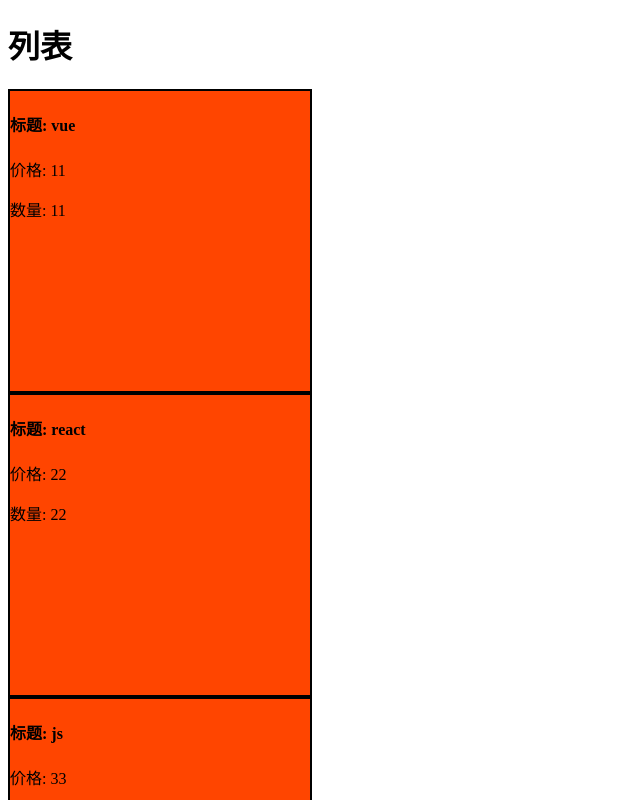
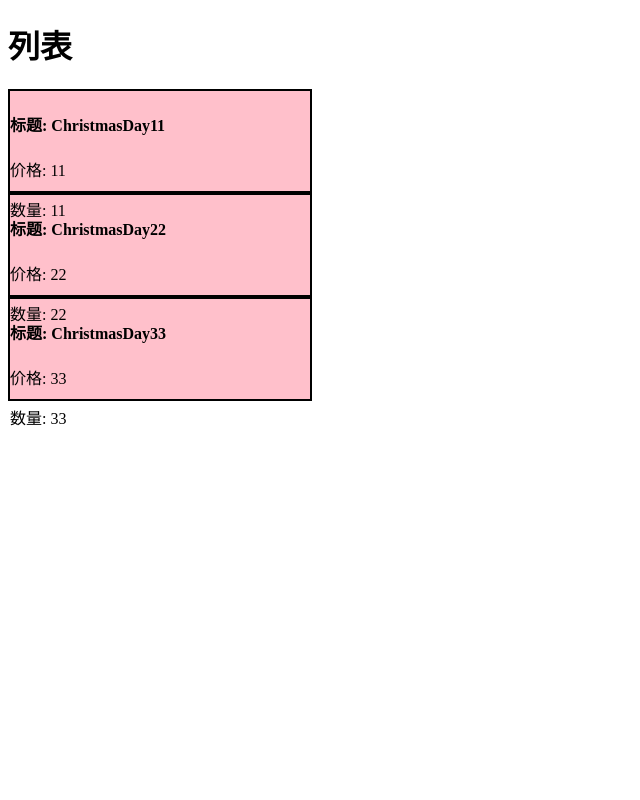
Before and after one commit to baduyifei/vue04_1226, a Vue app: page / in a window 1280 px wide. Shown: the top 800 px of the page, without its empty margins (0-640 px from the left). Built offline with nearby package versions, Linux system fonts and the light colour scheme.

Commit message:
Refactor App.vue: Update item rendering to use a dynamic list; create new 02-App copy.vue file for additional component examples; modify 04-cpt.vue styles for improved layout

```diff
--- a/src/App.vue
+++ b/src/App.vue
@@ -3,10 +3,8 @@
 <template>
 	<div>
 		<h1>列表</h1>
-		<cpt4 title="vue" price="11" count="11"></cpt4>
-		<cpt4 title="react" price="22" count="22"></cpt4>
-		<cpt4 title="js" price="33" count="33"></cpt4>
-		<cpt4 title="html" price="44" count="44"></cpt4>
+
+		<cpt4 v-for="(item, i) in list" :key="i" :title="item.uutitle" :price="item.uuprice" :count="item.uucount"></cpt4>
 	</div>
 </template>
 
@@ -19,7 +17,23 @@
 		},
 		data() {
 			return {
-				uname: '张三',
+				list: [
+					{
+						uutitle: 'ChristmasDay11',
+						uuprice: '11',
+						uucount: '11',
+					},
+					{
+						uutitle: 'ChristmasDay22',
+						uuprice: '22',
+						uucount: '22',
+					},
+					{
+						uutitle: 'ChristmasDay33',
+						uuprice: '33',
+						uucount: '33',
+					},
+				],
 			};
 		},
 		methods: {
--- a/src/components/04-cpt.vue
+++ b/src/components/04-cpt.vue
@@ -17,8 +17,8 @@
 <style scoped>
 	div {
 		width: 300px;
-		height: 300px;
-		background-color: orangered;
+		height: 100px;
+		background-color: pink;
 		border: 2px solid #000;
 	}
 </style>
```
Also changed, not shown: src/02-App copy.vue (added, +38 -0 lines).
